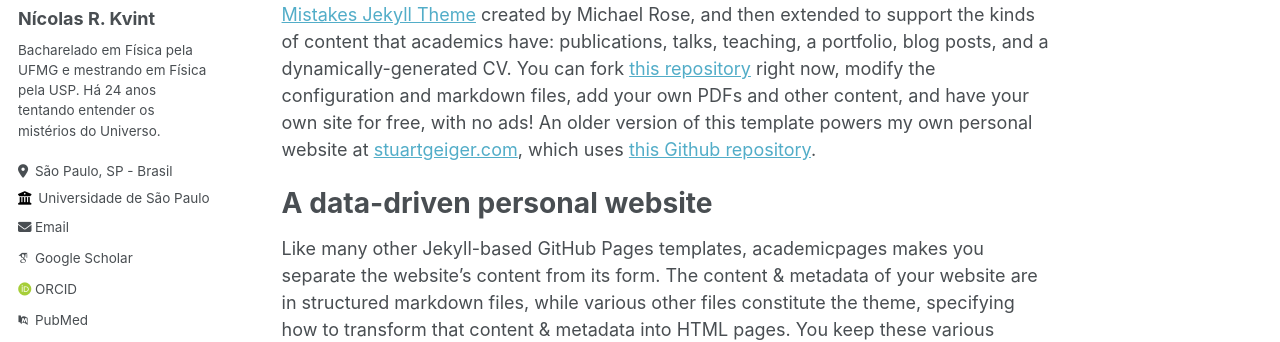
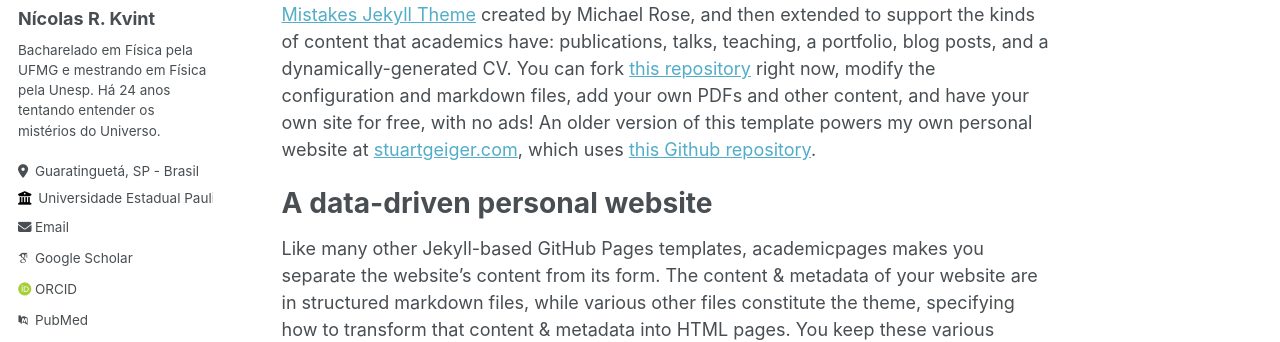
Before and after one commit to NiRK20/nirk20.github.io, a Jekyll site: the page built from _pages/about.md, in a window 1280 px wide. Shown: the part 283-625 px from the top of the page. Built offline with Jekyll 4.4.1, drawn with Linux system fonts in a browser that asks for light colours; some web fonts are replaced.

Commit message:
Update _config.yml
Atualizado universidade.

```diff
--- a/_config.yml
+++ b/_config.yml
@@ -24,11 +24,11 @@ author:
   avatar           : "profile.png"
   name             : "Nícolas R. Kvint"
   pronouns         : # example: "she/her"
-  bio              : "Bacharelado em Física pela UFMG e mestrando em Física pela USP. Há 24 anos tentando entender os mistérios do Universo."
-  location         : "São Paulo, SP - Brasil"
-  employer         : "Universidade de São Paulo"
+  bio              : "Bacharelado em Física pela UFMG e mestrando em Física pela Unesp. Há 24 anos tentando entender os mistérios do Universo."
+  location         : "Guaratinguetá, SP - Brasil"
+  employer         : "Universidade Estadual Paulista"
   uri              : # URL
-  email            : "nkvint@usp.br"
+  email            : "n.kvint@unesp.br"
 
   # Academic websites
   arxiv            : # URL - Update with the correct link to your profile
```
